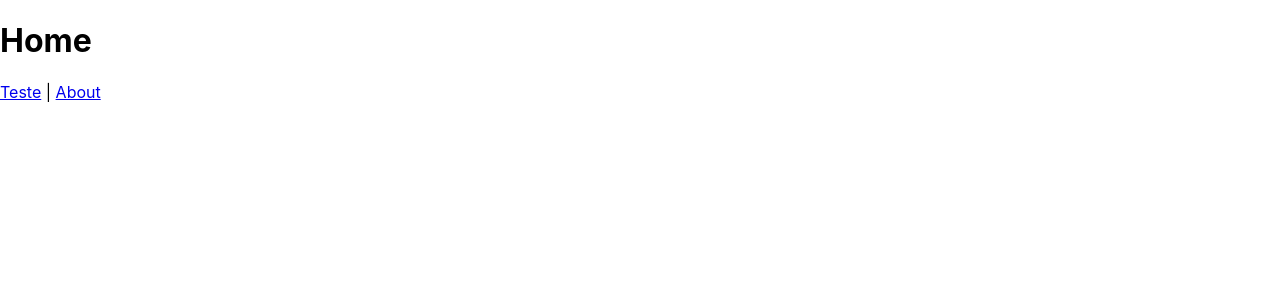
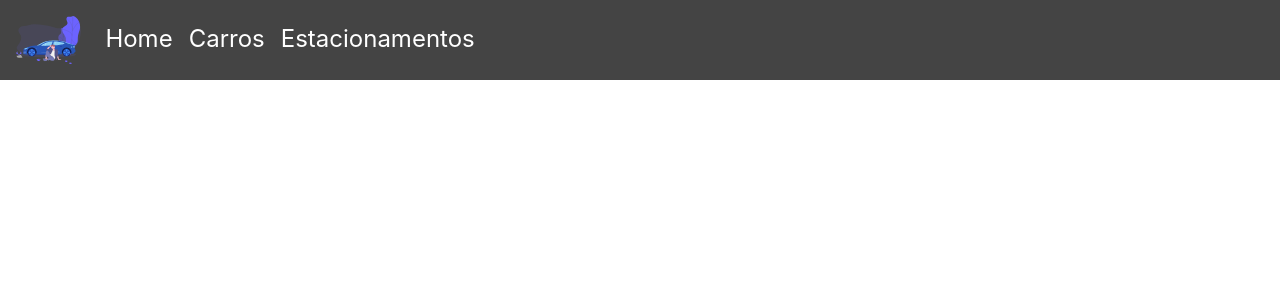
Before and after one commit to Sutanrrier/estacionaqui-react, a React (Vite) app in the folder frontend/: page / in a window 1280 px wide. Shown: the top 300 px of the page. Built offline with nearby package versions, Linux system fonts and the light colour scheme.

Commit message:
Navigation Bar component created

```diff
--- a/frontend/src/App.jsx
+++ /dev/null
@@ -1,14 +0,0 @@
-import { Link } from "react-router-dom";
-
-function App() {
-  return (
-    <div>
-      <h1>Home</h1>
-      <nav>
-        <Link to="teste">Teste</Link> | <Link to="about">About</Link>
-      </nav>
-    </div>
-  );
-}
-
-export default App;
--- a/frontend/src/AppRoutes.jsx
+++ b/frontend/src/AppRoutes.jsx
@@ -1,14 +1,16 @@
 import { BrowserRouter, Routes, Route } from "react-router-dom";
 
-import App from "./App";
-import Testes from "./pages/Testes";
+import App from "./pages/App";
+import Carros from "./pages/Carros";
+import Estacionamentos from "./pages/Estacionamentos";
 
 function AppRoutes() {
   return (
     <BrowserRouter>
       <Routes>
         <Route path="/" element={<App />} />
-        <Route path="teste" element={<Testes />} />
+        <Route path="carros" element={<Carros />} />
+        <Route path="estacionamentos" element={<Estacionamentos />} />
       </Routes>
     </BrowserRouter>
   );
--- /dev/null
+++ b/frontend/src/components/Navbar.css
@@ -0,0 +1,31 @@
+/*Configs globais*/
+* {
+    margin: 0;
+    padding: 0;
+    box-sizing: border-box;
+
+}
+
+/* Navbar */
+.navigation-bar-container {
+    display: flex;
+    background-color: #444;
+    padding: 1rem;
+}
+
+.navigation-link {
+    font-size: 1.5rem;
+    padding: 0.5rem;
+    text-decoration: none;
+    color: white;
+}
+
+.navigation-link:hover {
+    color: aquamarine;
+}
+
+.navigation-logo {
+    border-radius: 0.5rem;
+    margin-right: 1rem;
+    height: 3rem;
+}
--- /dev/null
+++ b/frontend/src/components/Navbar.jsx
@@ -0,0 +1,22 @@
+import { Link } from "react-router-dom";
+import "./Navbar.css";
+import logo from "../images/estacionAquiLogo.svg";
+
+function Navbar() {
+  return (
+    <div className="navigation-bar-container">
+      <img className="navigation-logo" src={logo} alt="estaciona-aquilogo" />
+      <Link className="navigation-link" to="/">
+        Home
+      </Link>
+      <Link className="navigation-link" to="carros">
+        Carros
+      </Link>
+      <Link className="navigation-link" to="estacionamentos">
+        Estacionamentos
+      </Link>
+    </div>
+  );
+}
+
+export default Navbar;
--- /dev/null
+++ b/frontend/src/pages/App.jsx
@@ -0,0 +1,12 @@
+import Navbar from "../components/Navbar";
+import "./App.css";
+
+function App() {
+  return (
+    <div>
+      <Navbar />
+    </div>
+  );
+}
+
+export default App;
--- /dev/null
+++ b/frontend/src/pages/Carros.jsx
@@ -0,0 +1,5 @@
+function Carros() {
+  return <h1>Carros</h1>;
+}
+
+export default Carros;
--- /dev/null
+++ b/frontend/src/pages/Estacionamentos.jsx
@@ -0,0 +1,5 @@
+function Estacionamentos() {
+  return <h1>Estacionamentos</h1>;
+}
+
+export default Estacionamentos;
--- a/frontend/src/pages/Testes.jsx
+++ /dev/null
@@ -1,5 +0,0 @@
-function Testes() {
-  return <h1>Testee!</h1>;
-}
-
-export default Testes;
```
Also changed, not shown: frontend/src/images/estacionAquiLogo.svg (added), frontend/src/pages/App.css (added).
